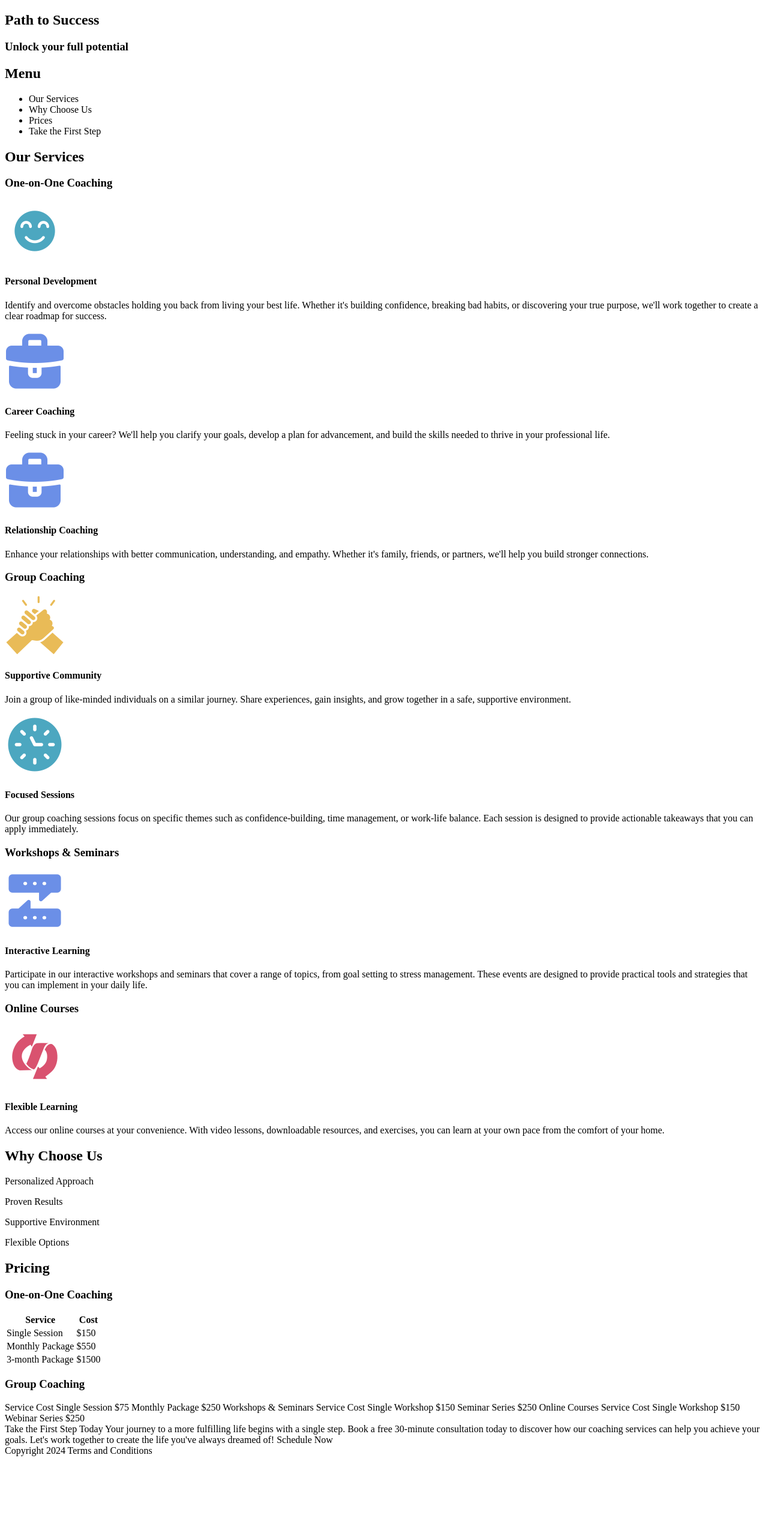
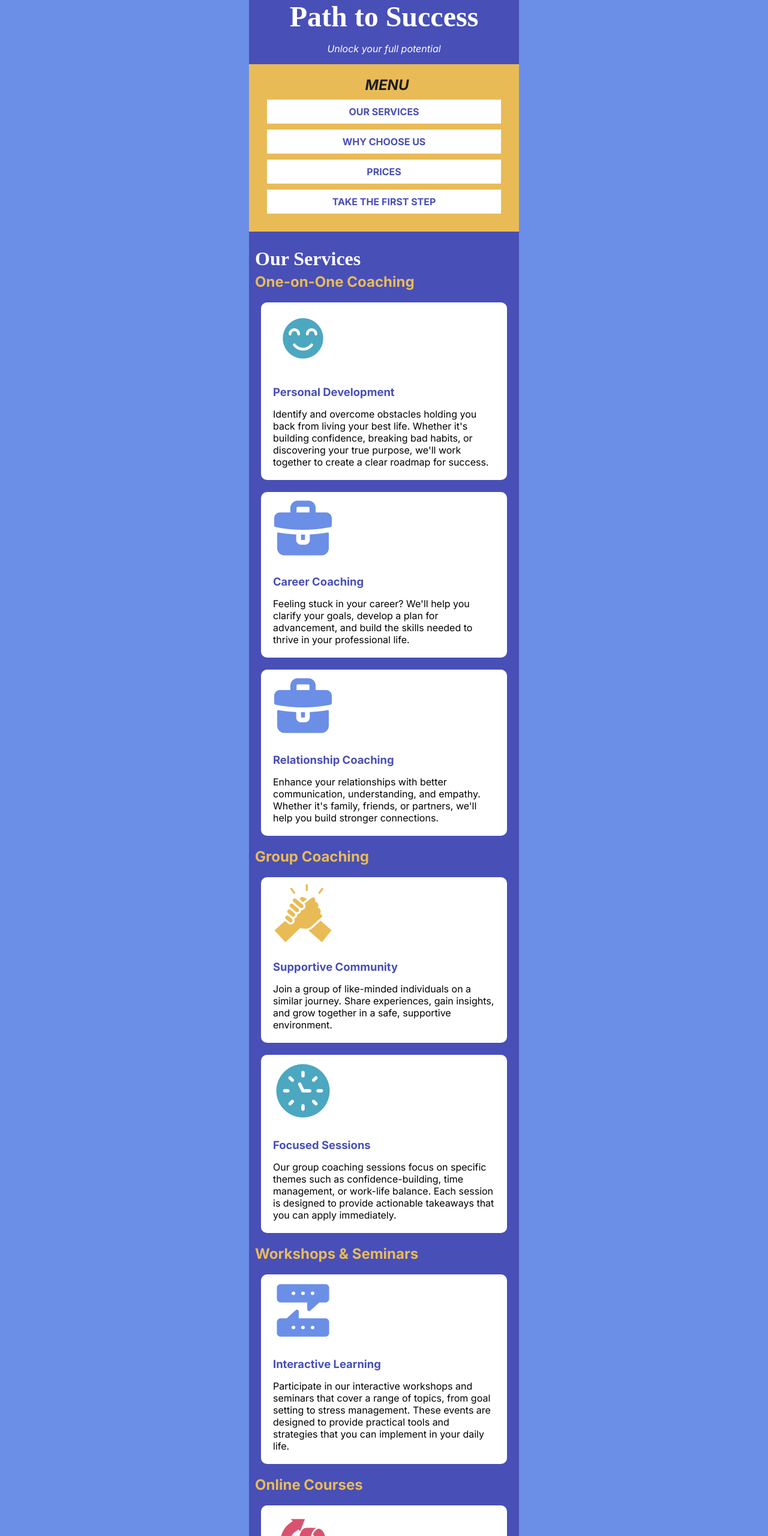
Before and after one commit to a-olesen/path-to-success, a plain HTML site: page index.html in a window 1280 px wide. Shown: the top 2560 px of the page at 60% size. Before the commit the page ends 2435 px from the top, so only its background shows below. Drawn offline with Linux system fonts and the light colour scheme; a web font is replaced by a local one.

Commit message:
added stuff

```diff
--- a/index.html
+++ b/index.html
@@ -7,14 +7,15 @@
         <link rel="stylesheet" href="styles.css">
     </head>
 <body>
+    <div class="page_container">
     <main>
-        <section>
+        <section class="section_header">
         <h1>Path to Success</h1>
-        <h3>Unlock your full potential</h3>
+        <p>Unlock your full potential</p>
         </section>
 
-        <section>
-        <h2>Menu</h2>
+        <section class="section_menu">
+        <h3>Menu</h3>
         <ul>
             <li>Our Services</li>
             <li>Why Choose Us</li>
@@ -23,10 +24,10 @@
         </ul>
         </section>
 
-        <section>
+        <section class="section_services">
             <h2>Our Services</h2>
             <h3>One-on-One Coaching</h3>
-
+                <div class="div_sercive_boxes">
                 <section>
                     <img src="images/personal-development.png" alt="teal icon of a smiling face">
                     <h4>Personal Development</h4>
@@ -74,12 +75,13 @@
                     <h4>Flexible Learning</h4>
                     <p>Access our online courses at your convenience. With video lessons, downloadable resources, and exercises, you can learn at your own pace from the comfort of your home.</p>
                 </section>
+            </div>
 
-      </section>
+        </section>
 
-        <section>
+        <section class="section_why_us">
             <h2>Why Choose Us</h2>
-                <div class="choose_us">
+                <div class="div_choose_us">
 
                     <div class="box_teal">
                         <p>Personalized Approach</p>
@@ -124,44 +126,84 @@
             </table>
 
             <h3>Group Coaching</h3>
-
-        Service
-        Cost
-        Single Session
-        $75
-        Monthly Package
-        $250
+            <table>
+                <thead>
+                    <tr>
+                    <th>Service</th>
+                    <th>Cost</th>
+                    </tr>
+                </thead>
+                <tbody>
+                    <tr>
+                    <td>Single Session</td>
+                    <td>$75</td>
+                    </tr>
+                    <tr>
+                    <td>Monthly Package</td>
+                    <td>$250</td>
+                    </tr>
+                </tbody>
+            </table>
 
 
-        Workshops & Seminars
 
-        Service
-        Cost
-        Single Workshop
-        $150
-        Seminar Series
-        $250
+            <h3>Workshops & Seminars</h3>
+            <table>
+                <thead>
+                    <tr>
+                    <th>Service</th>
+                    <th>Cost</th>
+                    </tr>
+                </thead>
+                <tbody>
+                    <tr>
+                    <td>Single Workshop</td>
+                    <td>$150</td>
+                    </tr>
+                    <tr>
+                    <td>Seminar Series</td>
+                    <td>$250</td>
+                    </tr>
+                </tbody>
+            </table>
 
+            <h3>Online Courses</h3>
+            <table>
+                <thead>
+                    <tr>
+                    <th>Service</th>
+                    <th>Cost</th>
+                    </tr>
+                </thead>
+                <tbody>
+                    <tr>
+                    <td>Single Workshop</td>
+                    <td>$150</td>
+                    </tr>
+                    <tr>
+                    <td>Webinar Series</td>
+                    <td>$250</td>
+                    </tr>
+                </tbody>
+            </table>
+        </section>
 
-        Online Courses
+        <section>
+            <h2>Take the First Step Today</h2>
+            <p>Your journey to a more fulfilling life begins with a single step. Book a free 30-minute consultation today to discover how our coaching services can help you achieve your goals. Let's work together to create the life you've always dreamed of!</p>
 
-        Service
-        Cost
-        Single Workshop
-        $150
-        Webinar Series
-        $250
-    </section>
+            <div class="schedule_button">
+             <p>Schedule Now</p>
+            </div>
 
-
-        Take the First Step Today
-        Your journey to a more fulfilling life begins with a single step. Book a free 30-minute consultation today to discover how our coaching services can help you achieve your goals. Let's work together to create the life you've always dreamed of!
-
-        Schedule Now
+        </section>
     </main>
-
-        Copyright 2024
-        Terms and Conditions
-
+    <footer>
+        <div class="div_footer">
+         <p>Copyright 2024</p>
+         <p>Terms and Conditions</p>
+        </div>
+    </footer>
+    </div>
 </body>
 </html>
--- a/styles.css
+++ b/styles.css
@@ -1,25 +1,165 @@
-Fonts
-Add to your CSS Under Imported Fonts
+/* IMPORTED FONTS */
 @import url('https://fonts.googleapis.com/css2?family=Inter:ital,opsz,wght@0,14..32,100..900;1,14..32,100..900&family=Kavoon&display=swap');
-H1, H2
-Kavoon
-All other text
-Inter
-H1
-3em
-NAV H2
-1.5em
-H2
-2em
-H3
-1.5em
-H4
-1.15em
-Colors
-Teal :#4CA7C0
-Purple: #484FB7
-Lavender: #6B8FE7
-Yellow: #E9BB57;
-Pink:#D9526F;
-Dark-gray:#1E1E1E;
-White:#ffffff;
+/* IMPORTED FONTS ---- */
+
+
+/* CSS REST */
+h1, h2{
+    font-family: 'Kavoon';
+    color: var(--White);
+}
+
+body{
+    font-family: "Inter";
+}
+
+h1{
+    font-size: 3em;
+    margin-top: 0;
+    margin-bottom: 0px;
+    text-align: center;
+}
+
+nav h2{
+    font-size: 1.5em;
+}
+
+h2{
+    font-size: 2em;
+    padding-left: 10px;
+}
+
+h3{
+    font-size: 1.5em;
+    color: var(--Yellow);
+    padding-left: 10px;
+}
+
+h4{
+    font-size: 1.15em;
+}
+
+.div_footer p{
+    margin-bottom: 0;
+}
+
+.section_header p{
+    color: var(--White);
+    text-align: center;
+    font-style: italic;
+
+}
+.section_menu{
+    background-color: var(--Yellow);
+    padding-bottom: 20px;
+}
+.section_menu h3{
+    color: var(--Dark-gray);
+    font-style: italic;
+    text-align: center;
+    text-transform: uppercase;
+    padding-top: 20px;
+    padding-bottom: 0px;
+    margin-bottom: 10px;
+    margin-top: 10px;
+}
+
+ul{
+    list-style-type: none;
+}
+
+.section_menu ul{
+    padding: 0;
+    margin: 0;
+    margin-bottom: 10px;
+}
+
+.section_menu li{
+    background-color: var(--White);
+    padding: 10px;
+    margin-bottom: 10px; /* Adds space between each box */
+    margin-left:30px;
+    margin-right: 30px;
+    text-align: center; /* Centers the text */
+    color: var(--Purple);
+    font-weight: bold;
+    text-transform: uppercase;
+}
+
+.section_services h2{
+    margin-bottom: 5px;
+}
+.section_services h3{
+    margin: 0;
+}
+
+.section_services section{
+  align-items: center;
+  background-color: var(--White);
+  margin: 20px;
+  border-radius: 10px;
+}
+
+.section_services h4{
+    color: var(--Purple);
+    padding-left: 20px;
+    margin-bottom: 10px;
+}
+
+.section_services p{
+    padding: 20px;
+    padding-top: 0;
+
+}
+
+.section_services img{
+    padding-left: 20px;
+    padding-top: 10px;
+}
+
+.section_why_us{
+    background-color: var(--Pink);
+}
+
+.div_choose_us {
+    display: flex;
+    flex-direction: column;
+}
+.div_choose_us div{
+      background-color: var(--White);
+  margin: 20px;
+  border-radius: 10px;
+}
+
+
+/* CSS REST ---- */
+
+/* ROOT VARIABLES */
+:root{
+--Teal: #4CA7C0;
+--Purple: #484FB7;
+--Lavender: #6B8FE7;
+--Yellow: #E9BB57;
+--Pink:#D9526F;
+--Dark-gray:#1E1E1E;
+--White:#ffffff;
+}
+/* ROOT VARIABLES ---- */
+
+
+
+/* GLOBAL STYLES */
+body{
+
+    background-color: var(--Lavender);
+    margin: 0;
+}
+
+div.page_container{
+    max-width: 450px;
+    justify-content: center;
+    margin: 0 auto;
+    background-color: var(--Purple);
+    padding: 0;
+}
+/* GLOBAL STYLES ---- */
```
